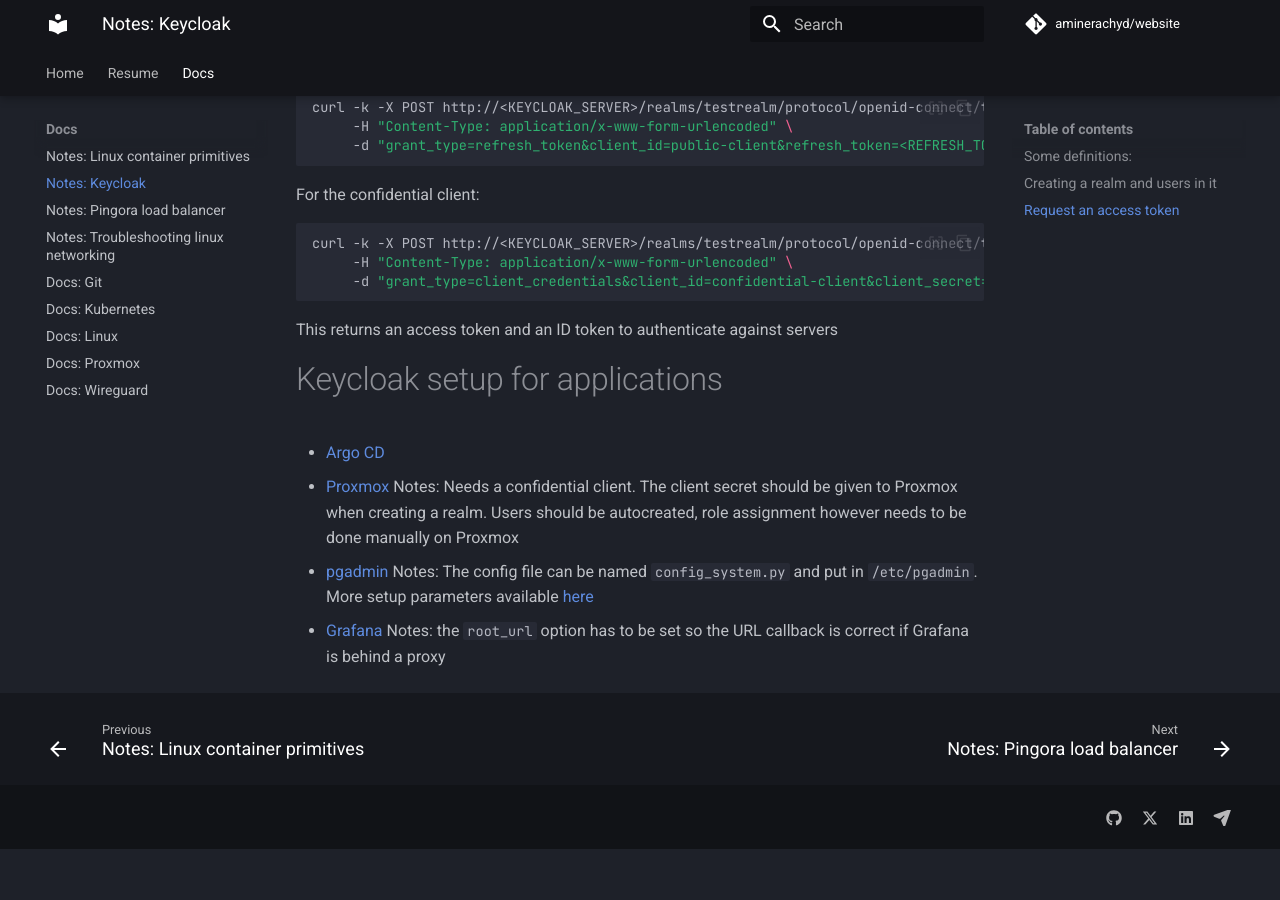
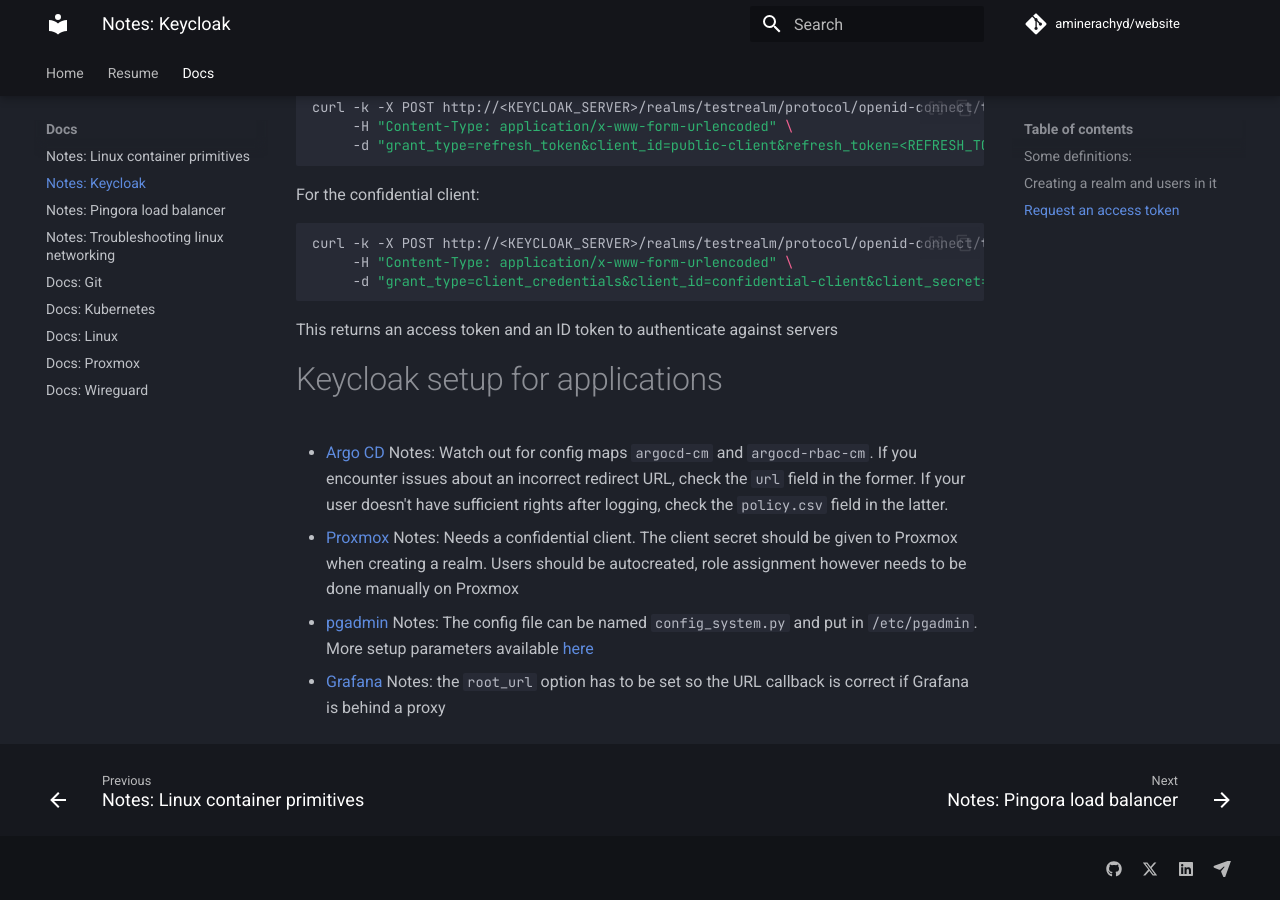
Before and after one commit to aminerachyd/website, an MkDocs documentation site: the page built from docs/Docs/NOTES_keycloak.md, in a window 1280 px wide and 900 px high, scrolled down 1412 px. Built offline with MkDocs 1.6.1 and Material for MkDocs 9.7.7, drawn with Linux system fonts in a browser that asks for light colours; comment, search, counter and statistics services are not loaded; before the commit the page ends 2261 px from its top, so only the background shows below that.

Commit message:
update keycloak config

```diff
--- a/docs/Docs/NOTES_keycloak.md
+++ b/docs/Docs/NOTES_keycloak.md
@@ -67,6 +67,7 @@
 # Keycloak setup for applications
 
 - [Argo CD](https://argo-cd.readthedocs.io/en/stable/operator-manual/user-management/keycloak/)
+  Notes: Watch out for config maps `argocd-cm` and `argocd-rbac-cm`. If you encounter issues about an incorrect redirect URL, check the `url` field in the former. If your user doesn't have sufficient rights after logging, check the `policy.csv` field in the latter.
 - [Proxmox](https://gist.github.com/jakoberpf/d6f519459f7dad3b30f509facdc22445)
   Notes: Needs a confidential client. The client secret should be given to Proxmox when creating a realm. Users should be autocreated, role assignment however needs to be done manually on Proxmox
 - [pgadmin](https://www.olavgg.com/show/how-to-configure-pgadmin-4-with-oauth2-and-keycloak)
```
